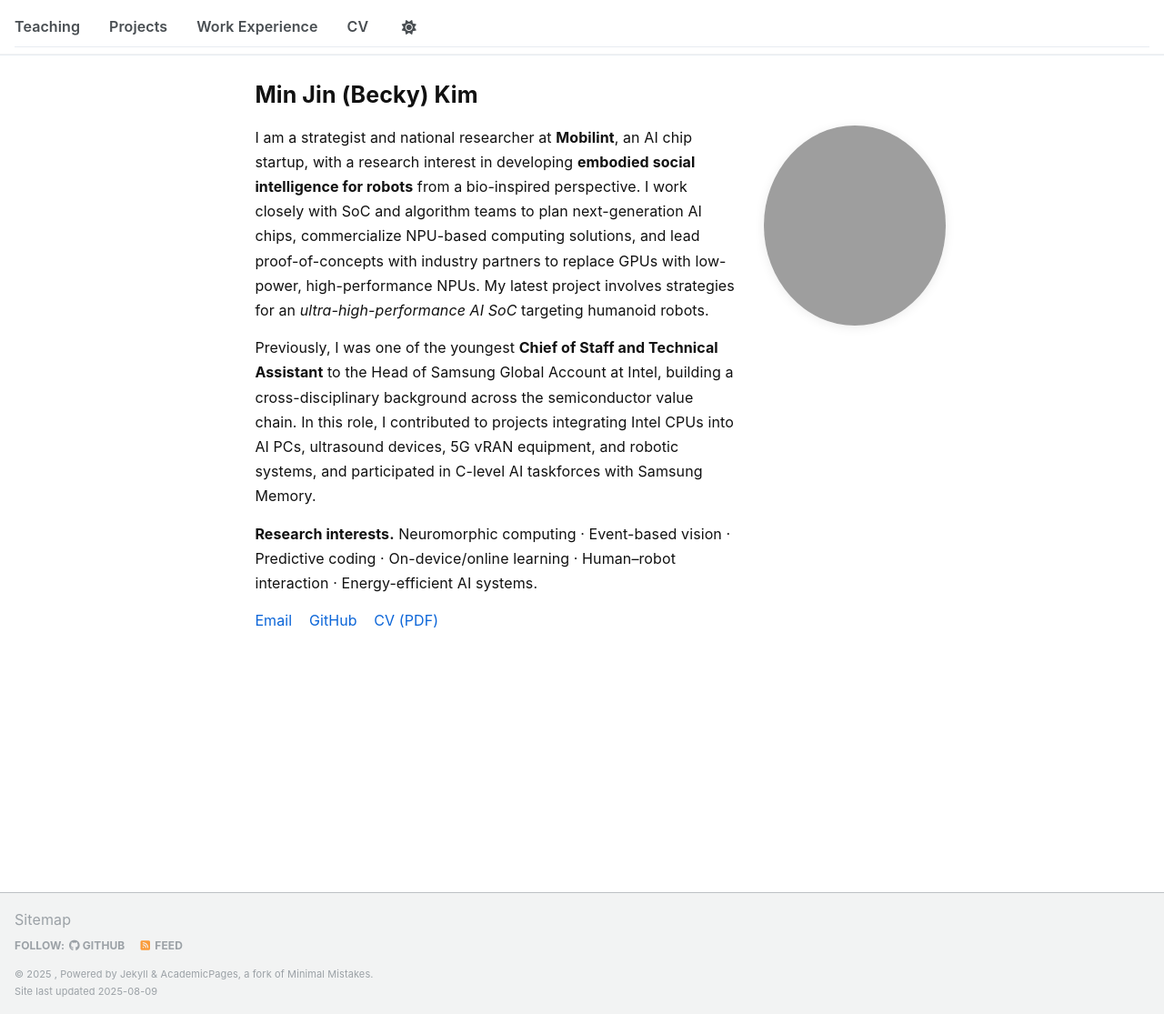
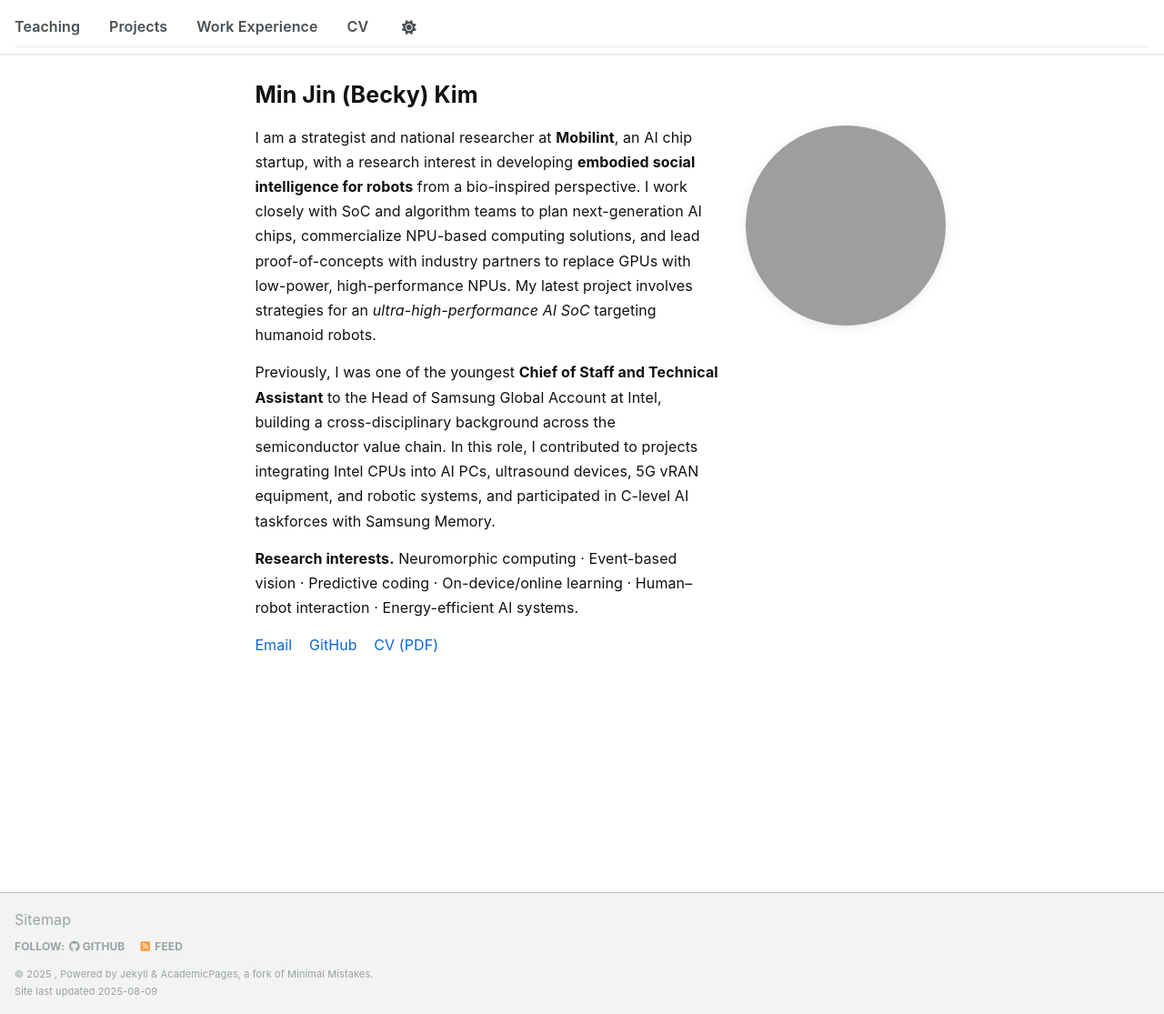
Before and after one commit to becky930/becky930.github.io, a Jekyll site: the page built from _pages/about.md, in a window 1280 px wide and 1115 px high. Shown: the whole window at 91% size. Built offline with Jekyll 4.4.1, drawn with Linux system fonts in a browser that asks for light colours; some web fonts are replaced; a script that is not in the unit is left out; grey boxes are pictures that could not be loaded.

Commit message:
Update custom.css
히어로 이미지  포맷팅

```diff
--- a/assets/css/custom.css
+++ b/assets/css/custom.css
@@ -55,16 +55,21 @@ hr{ border: 0; border-top: 1px solid var(--border); margin: 18px 0; }
 /* 8) HERO 영역 */
 .hero{
   display: grid;
-  grid-template-columns: 1fr 200px;
+  grid-template-columns: 1fr 220px;
   gap: 28px;
   align-items: start;
   margin: 8px 0 28px;
 }
 .hero .photo{ justify-self: end; }
 .hero .photo img{
-  width: 200px; height: 200px; object-fit: cover;
+  width: 220px; height: 220px; object-fit: cover;
   border-radius: 50%;
   box-shadow: 0 2px 12px rgba(0,0,0,.08);
+}
+@media (max-width: 820px){
+  .hero{ grid-template-columns: 1fr; }
+  .hero .photo{ justify-self: start; }
+  .hero .photo img{ width: 128px; height: 128px; }
 }
 .hero .text p{ color: var(--text); }
 .hero .muted{ color: var(--muted); }
@@ -96,12 +101,3 @@ hr{ border: 0; border-top: 1px solid var(--border); margin: 18px 0; }
 .greedy-nav { justify-content: flex-end !important; }
 .greedy-nav .visible-links { margin-left: 0 !important; }
 .greedy-nav .visible-links > li > a { font-weight: 600; }
-
-
-.hero .photo img {
-  width: 220px;
-  height: 220px;
-  object-fit: cover;
-  border-radius: 50%;
-  box-shadow: 0 2px 12px rgba(0,0,0,0.08);
-}
```
